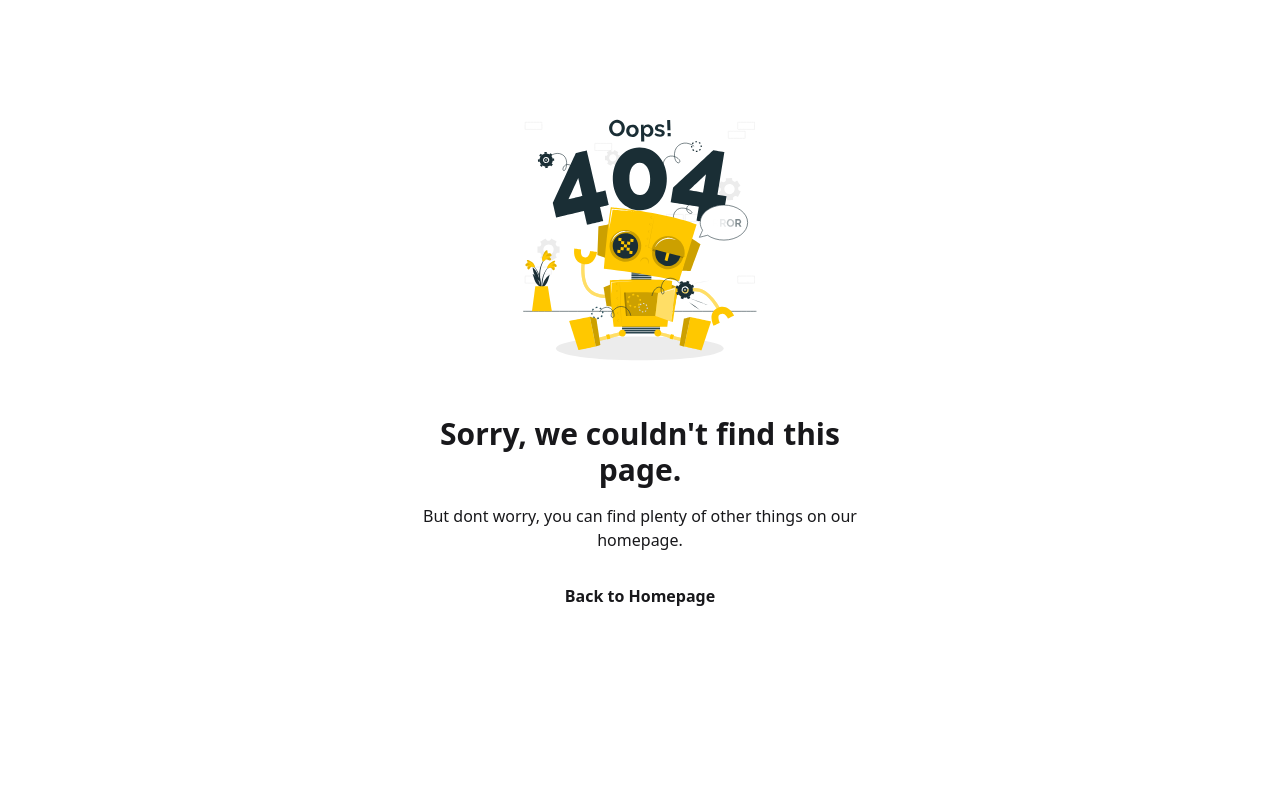
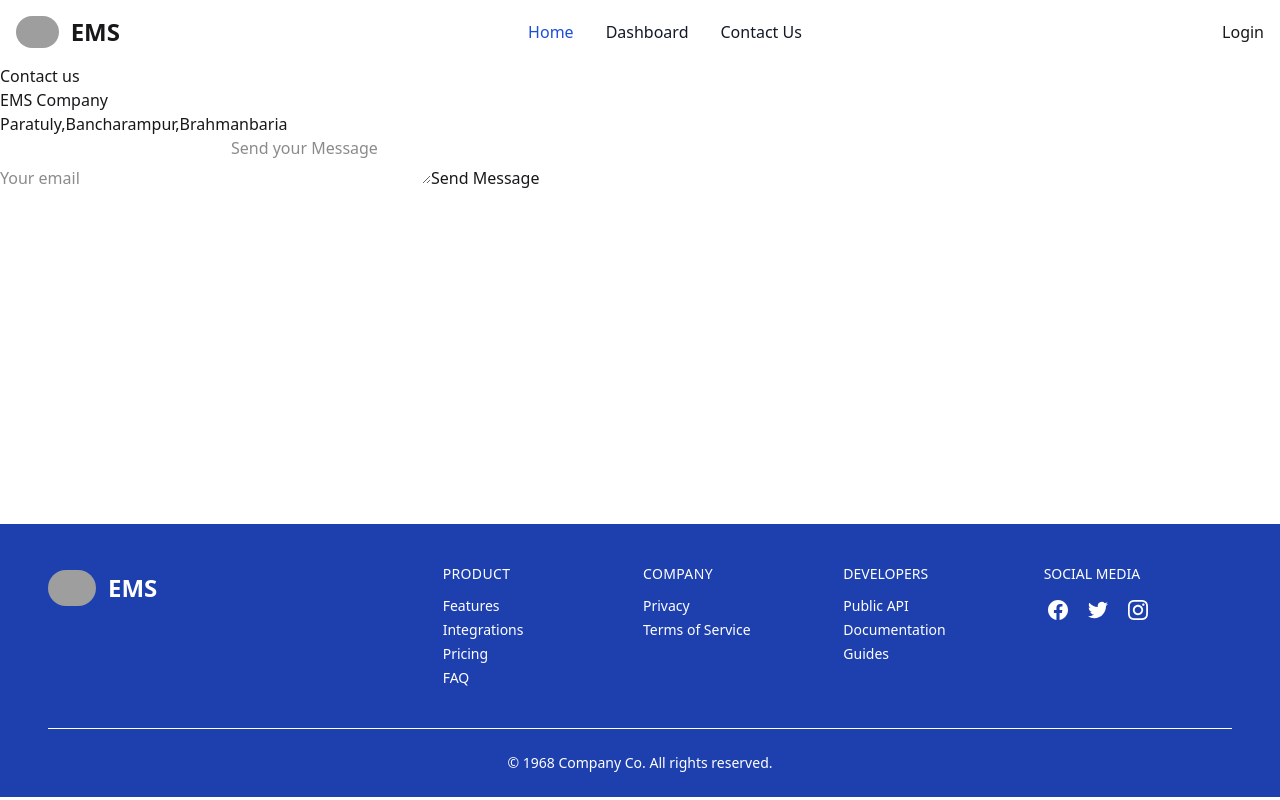
Before and after one commit to newaz2580/EMS_Client, a React (Vite) app: page /contact in a window 1280 px wide. Built offline with nearby package versions, Linux system fonts and the light colour scheme; no server answers; grey boxes are pictures that could not be loaded.

Commit message:
added contact section

```diff
--- a/package.json
+++ b/package.json
@@ -28,6 +28,7 @@
     "react-spinners": "^0.17.0",
     "react-toastify": "^11.0.5",
     "slick-carousel": "^1.8.1",
+    "sweetalert2": "^11.22.2",
     "tailwindcss": "^4.1.11"
   },
   "devDependencies": {
--- a/src/Component/Navbar/Navbar.jsx
+++ b/src/Component/Navbar/Navbar.jsx
@@ -111,10 +111,10 @@ const Navbar = () => {
             </li>
             <li>
               <Link
-                to="/about"
+                to="/contact"
                 className="block py-2 px-3 text-gray-900 rounded-sm hover:bg-gray-100 md:hover:bg-transparent md:hover:text-blue-700 md:p-0 dark:text-white md:dark:hover:text-blue-500"
               >
-                About
+                Contact Us
               </Link>
             </li>
           </ul>
--- a/src/Route/Route.jsx
+++ b/src/Route/Route.jsx
@@ -12,6 +12,7 @@ import EmployeeDetails from "../Component/Dashboard/HumanResource/EmployeeDetail
 import Progress from "../Component/Dashboard/HumanResource/Progress";
 import AllEmployeeList from "../Component/Dashboard/Admin/AllEmployeeList";
 import Payroll from "../Component/Dashboard/Admin/Payroll";
+import ContactUS from "../pages/Contact/ContactUS";
 
 export const router=createBrowserRouter([
     {
@@ -30,6 +31,10 @@ export const router=createBrowserRouter([
      {
       path:'/signup',
       Component:SignUp
+     },
+     {
+      path:'contact',
+      element:<ContactUS></ContactUS>
      }
      ]
     },
--- /dev/null
+++ b/src/pages/Contact/ContactUS.jsx
@@ -0,0 +1,49 @@
+import React, { useState } from "react";
+import useAxiosSecure from "../../Component/hooks/useAxiosSecure";
+import Swal from "sweetalert2";
+
+const ContactUS = () => {
+  const [email, setEmail] = useState("");
+  const [message, setMessage] = useState("");
+  const axiosSecure = useAxiosSecure();
+  const handleMessage = async (e) => {
+    e.preventDefault();
+    const feedBack = { email, message };
+    try {
+      const { data } = await axiosSecure.post("/user/message", feedBack);
+      console.log(data);
+      if (data.insertedId) {
+        Swal.fire({
+          title: "Drag me!",
+          icon: "success",
+          draggable: true,
+        });
+      }
+    } catch (error) {
+        console.log(error)
+    }
+  };
+  return (
+    <div>
+      <h2>Contact us</h2>
+      <h1>EMS Company </h1>
+      <p>Paratuly,Bancharampur,Brahmanbaria</p>
+      <form onSubmit={handleMessage}>
+        <input
+          type="email"
+          value={email}
+          onChange={(e) => setEmail(e.target.value)}
+          placeholder="Your email"
+        />
+        <textarea
+          value={message}
+          onChange={(e) => setMessage(e.target.value)}
+          placeholder="Send your Message"
+        ></textarea>
+        <button type="submit">Send Message</button>
+      </form>
+    </div>
+  );
+};
+
+export default ContactUS;
```
Also changed, not shown: 1 other file (tests, documents, lock files or other folders).
